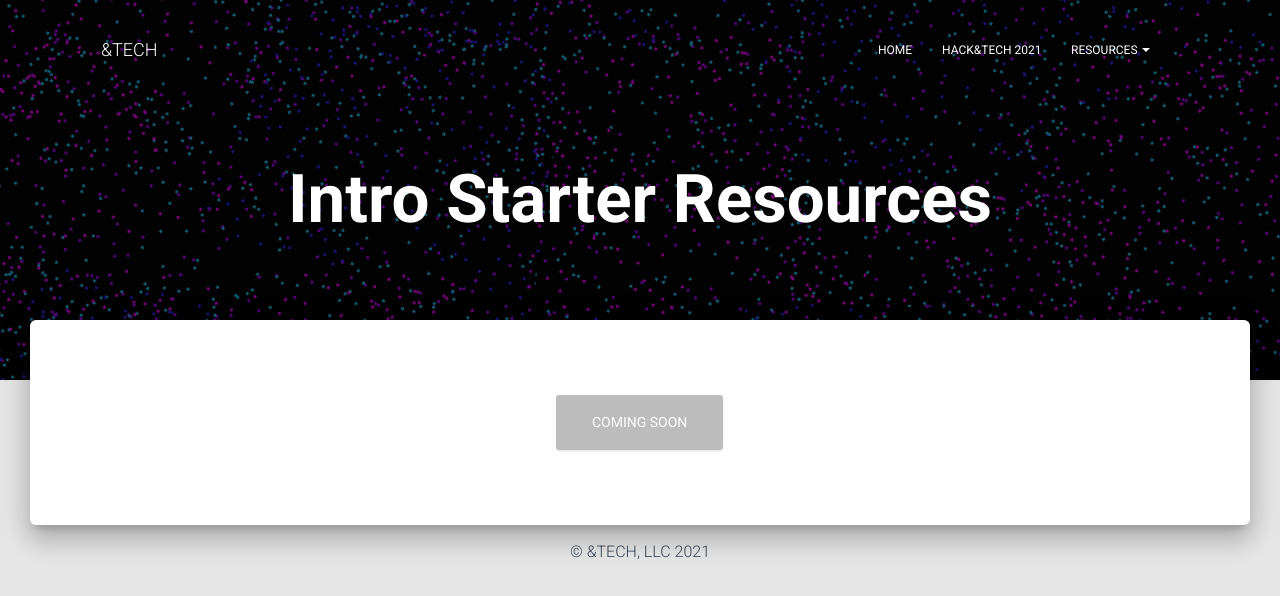
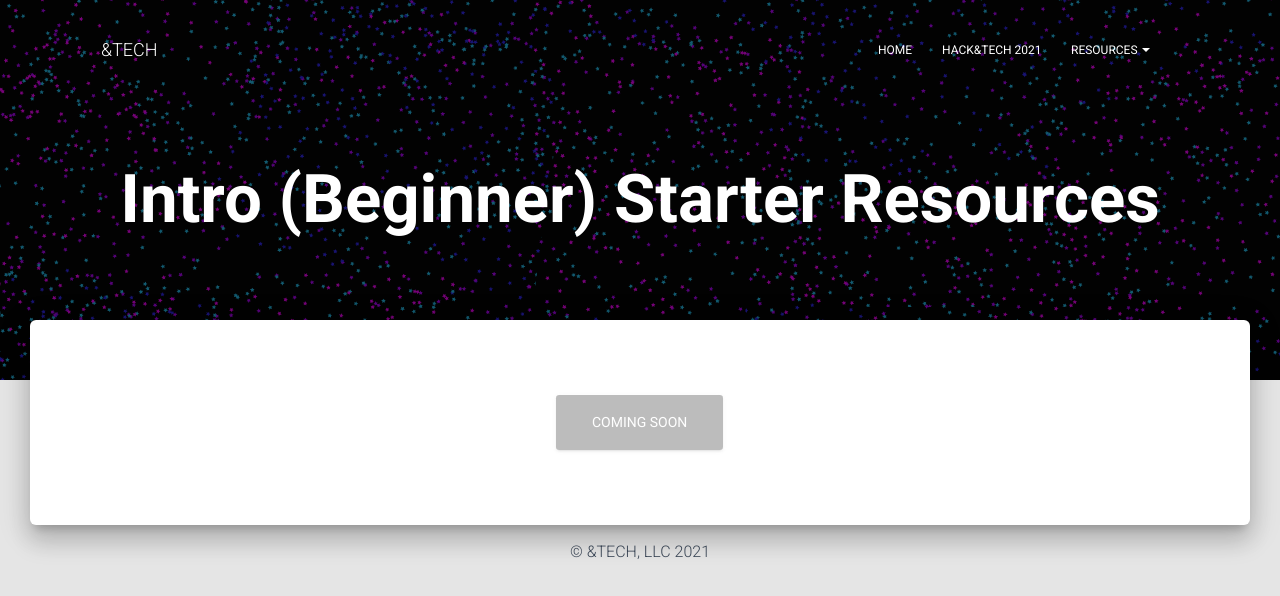
Before and after one commit to kdreyes/andtech-website-frontend, a React (Create React App) app: page /introstarters in a window 1280 px wide. Shown: the top 596 px of the page. Built offline with nearby package versions, Linux system fonts and the light colour scheme.

Commit message:
testing edits

```diff
--- a/src/views/IntroResourcesPage/IntroResourcesPage.js
+++ b/src/views/IntroResourcesPage/IntroResourcesPage.js
@@ -44,7 +44,7 @@ export default function IntroResourcesPage(props) {
         <div className={classes.container}>
           <GridContainer justify="center">
             <GridItem xs={12}>
-              <h1 className={classes.title}>Intro Starter Resources</h1>
+              <h1 className={classes.title}>Intro (Beginner) Starter Resources</h1>
             </GridItem>
           </GridContainer>
         </div>
```
